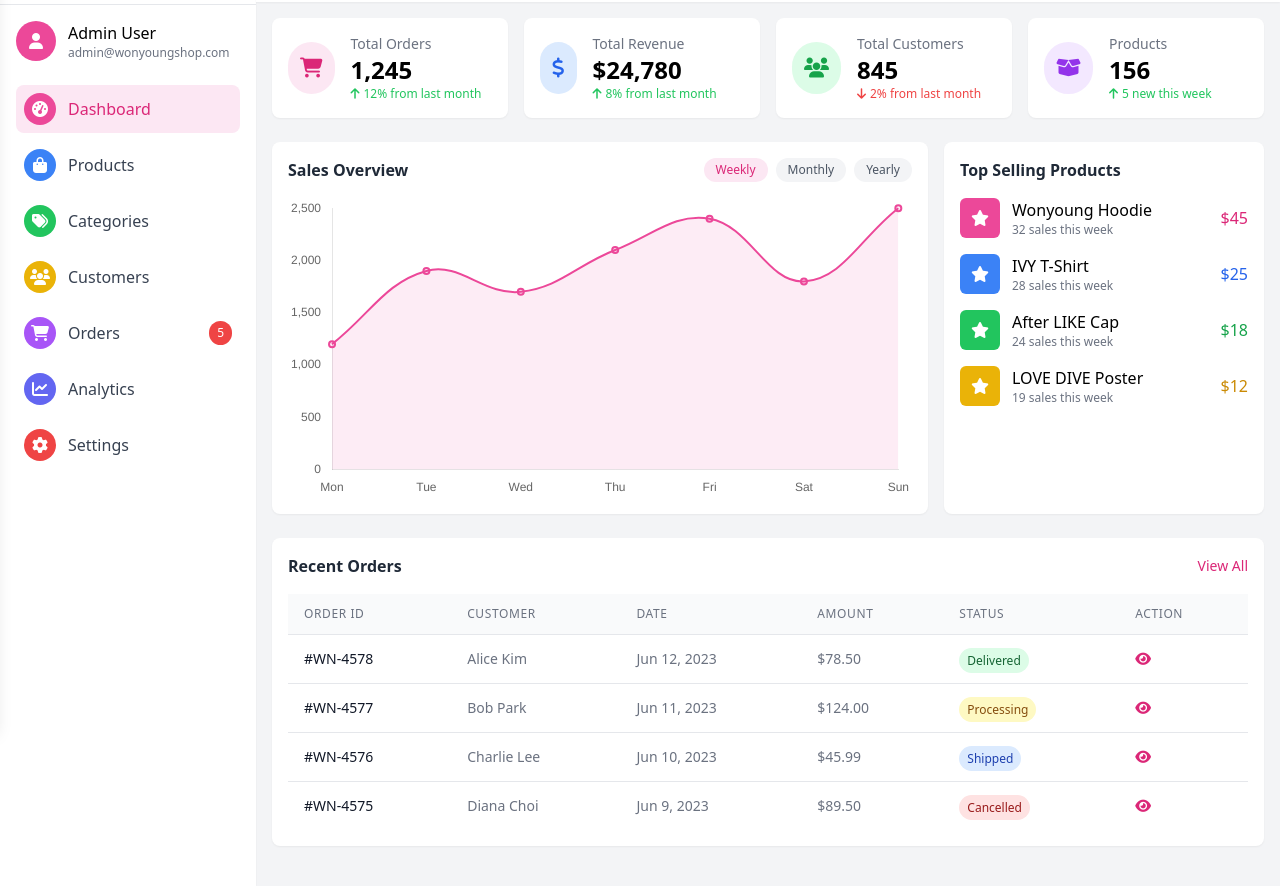
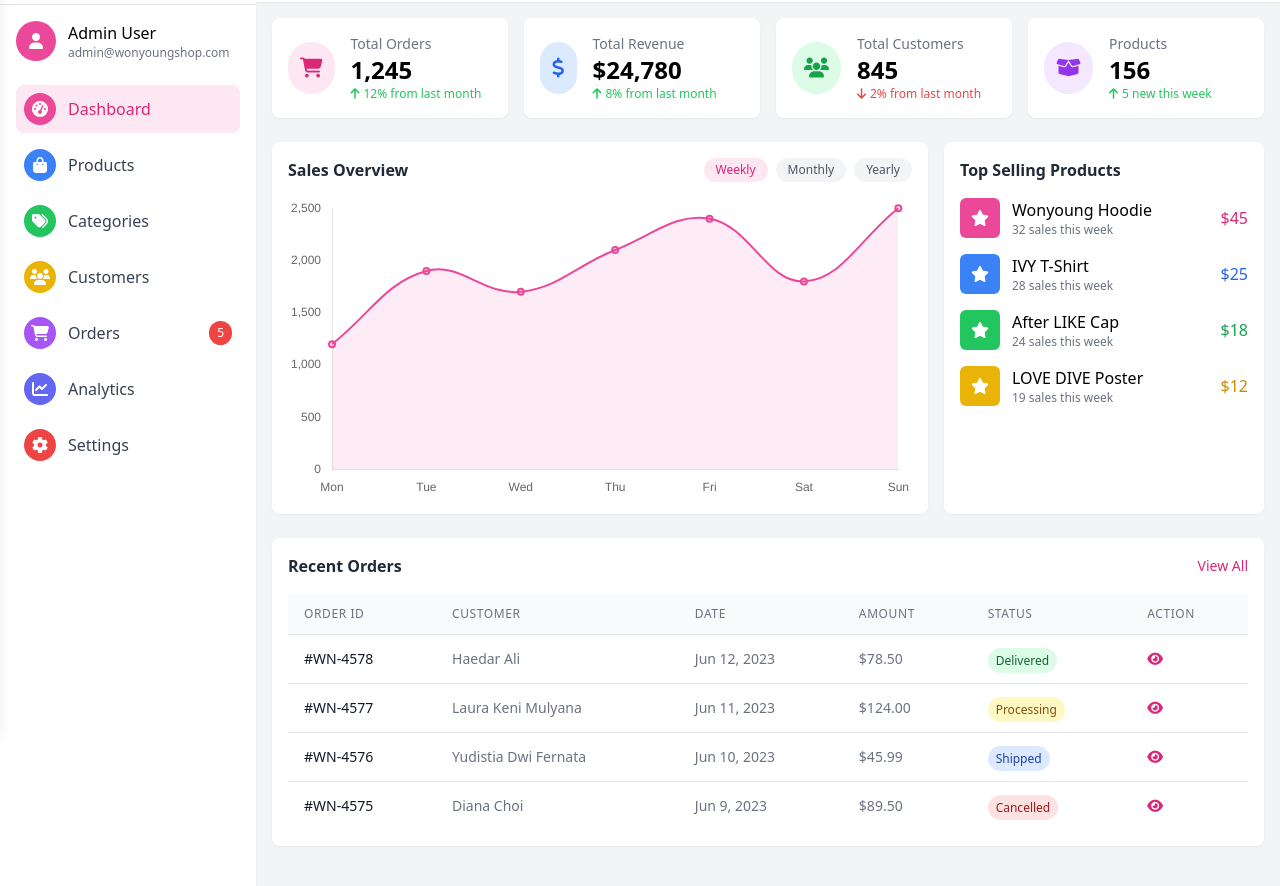
Before and after one commit to aksaaaraa/dashboard, a plain HTML site: page index.html in a window 1280 px wide. Shown: the part 72-958 px from the top of the page. Drawn offline with nearby package versions, Linux system fonts and the light colour scheme.

Commit message:
Update index.html

```diff
--- a/index.html
+++ b/index.html
@@ -386,7 +386,7 @@
                             <tbody class="bg-white divide-y divide-gray-200">
                                 <tr>
                                     <td class="px-4 py-3 whitespace-nowrap text-sm font-medium text-gray-900">#WN-4578</td>
-                                    <td class="px-4 py-3 whitespace-nowrap text-sm text-gray-500">Alice Kim</td>
+                                    <td class="px-4 py-3 whitespace-nowrap text-sm text-gray-500">Haedar Ali</td>
                                     <td class="px-4 py-3 whitespace-nowrap text-sm text-gray-500">Jun 12, 2023</td>
                                     <td class="px-4 py-3 whitespace-nowrap text-sm text-gray-500">$78.50</td>
                                     <td class="px-4 py-3 whitespace-nowrap">
@@ -398,7 +398,7 @@
                                 </tr>
                                 <tr>
                                     <td class="px-4 py-3 whitespace-nowrap text-sm font-medium text-gray-900">#WN-4577</td>
-                                    <td class="px-4 py-3 whitespace-nowrap text-sm text-gray-500">Bob Park</td>
+                                    <td class="px-4 py-3 whitespace-nowrap text-sm text-gray-500">Laura Keni Mulyana</td>
                                     <td class="px-4 py-3 whitespace-nowrap text-sm text-gray-500">Jun 11, 2023</td>
                                     <td class="px-4 py-3 whitespace-nowrap text-sm text-gray-500">$124.00</td>
                                     <td class="px-4 py-3 whitespace-nowrap">
@@ -410,7 +410,7 @@
                                 </tr>
                                 <tr>
                                     <td class="px-4 py-3 whitespace-nowrap text-sm font-medium text-gray-900">#WN-4576</td>
-                                    <td class="px-4 py-3 whitespace-nowrap text-sm text-gray-500">Charlie Lee</td>
+                                    <td class="px-4 py-3 whitespace-nowrap text-sm text-gray-500">Yudistia Dwi Fernata</td>
                                     <td class="px-4 py-3 whitespace-nowrap text-sm text-gray-500">Jun 10, 2023</td>
                                     <td class="px-4 py-3 whitespace-nowrap text-sm text-gray-500">$45.99</td>
                                     <td class="px-4 py-3 whitespace-nowrap">
```
